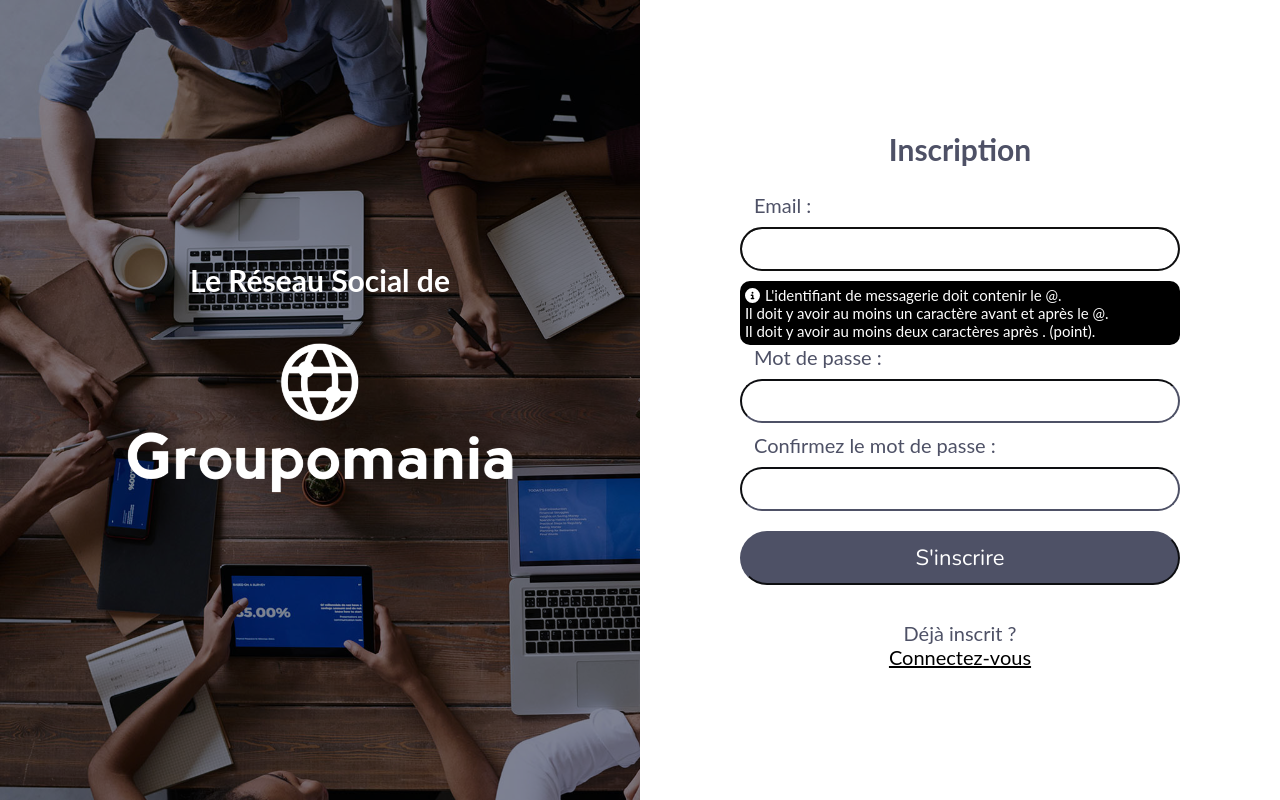
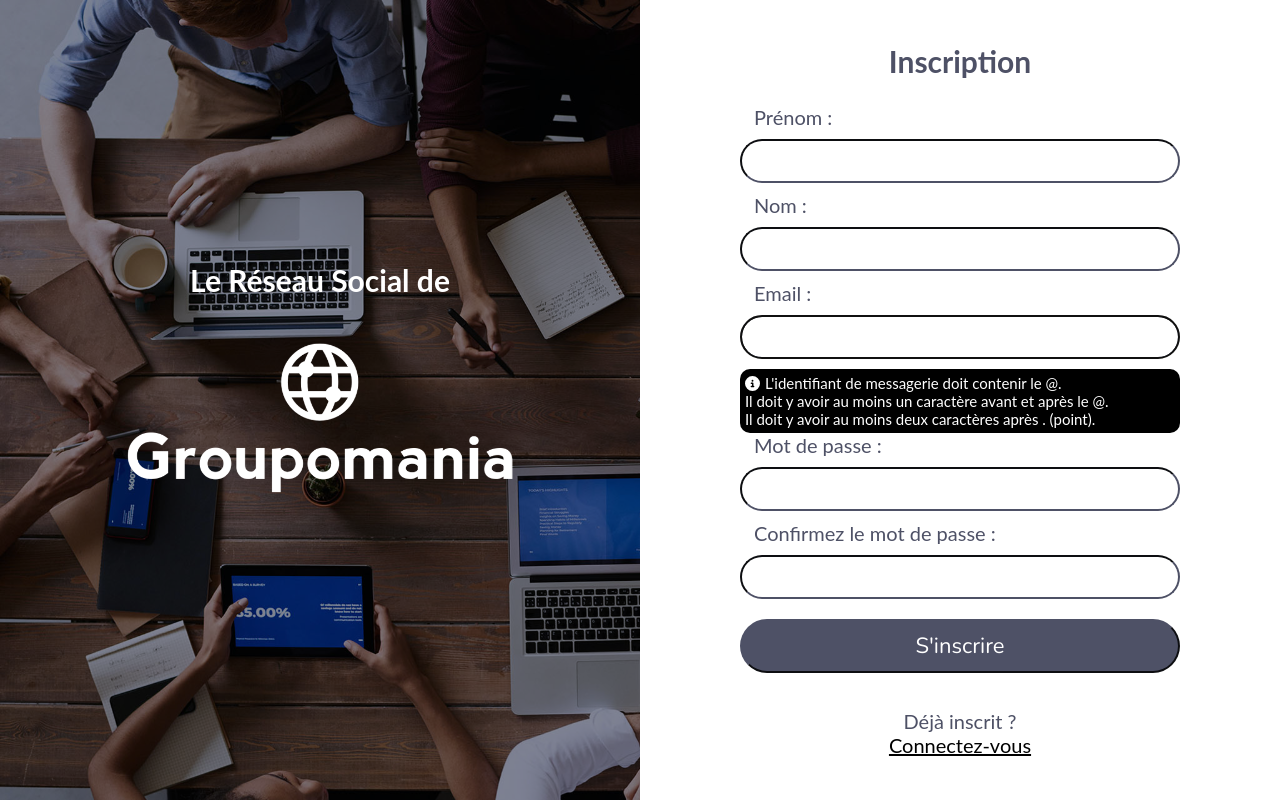
Before and after one commit to Flore-06/P7-Groupomania, a React (Create React App) app in the folder frontend/: page /register in a window 1280 px wide. Built offline with nearby package versions, Linux system fonts and the light colour scheme.

Commit message:
ajout dans le register du prénom et nom

```diff
--- a/frontend/src/components/Register.js
+++ b/frontend/src/components/Register.js
@@ -3,14 +3,27 @@ import { faCheck, faTimes, faInfoCircle } from "@fortawesome/free-solid-svg-icon
 import { FontAwesomeIcon } from "@fortawesome/react-fontawesome";
 import axios from '../api/axios';
 import { Link } from "react-router-dom";
+import { text } from "@fortawesome/fontawesome-svg-core";
 
+const NAME_REGEX = /^[a-zA-ZàáâäãåąčćęèéêëėįìíîïłńòóôöõøùúûüųūÿýżźñçčšžÀÁÂÄÃÅĄĆČĖĘÈÉÊËÌÍÎÏĮŁŃÒÓÔÖÕØÙÚÛÜŲŪŸÝŻŹÑßÇŒÆČŠŽ∂ð ,.'-]+$/u;
+const SURNAME_REGEX = /^[a-zA-ZàáâäãåąčćęèéêëėįìíîïłńòóôöõøùúûüųūÿýżźñçčšžÀÁÂÄÃÅĄĆČĖĘÈÉÊËÌÍÎÏĮŁŃÒÓÔÖÕØÙÚÛÜŲŪŸÝŻŹÑßÇŒÆČŠŽ∂ð ,.'-]+$/u;
 const EMAIL_REGEX = /^[\w-\.]+@([\w-]+\.)+[\w-]{2,4}$/;
 const PWD_REGEX = /^(?=.*[a-z])(?=.*[A-Z])(?=.*[0-9])(?=.*[!@#$%]).{8,24}$/;
 const REGISTER_URL = 'auth/signup';
 
 const Register = () => {
+    const nameRef = useRef();
+    const surnameRef = useRef();
     const emailRef = useRef();
     const errRef = useRef();
+
+    const [name, setName] = useState('');
+    const [validName, setValidName] = useState(false);
+    const [nameFocus, setNameFocus] = useState(false);
+
+    const [surname, setSurname] = useState('');
+    const [validSurname, setValidSurname] = useState(false);
+    const [surnameFocus, setSurnameFocus] = useState(false);
 
     const [email, setEmail] = useState('');
     const [validEmail, setValidEmail] = useState(false);
@@ -28,8 +41,24 @@ const Register = () => {
     const [success, setSuccess] = useState(false);
 
     useEffect(() => {
+        nameRef.current.focus();
+    }, [])
+
+    useEffect(() => {
+        surnameRef.current.focus();
+    }, [])
+
+    useEffect(() => {
         emailRef.current.focus();
     }, [])
+
+    useEffect(() => {
+        setValidEmail(NAME_REGEX.test(email));
+    }, [email])
+
+    useEffect(() => {
+        setValidEmail(SURNAME_REGEX.test(email));
+    }, [email])
 
     useEffect(() => {
         setValidEmail(EMAIL_REGEX.test(email));
@@ -42,20 +71,22 @@ const Register = () => {
 
     useEffect(() => {
         setErrMsg('');
-    }, [email, password, matchPwd])
+    }, [name, surname, email, password, matchPwd])
 
     const handleSubmit = async (e) => {
         e.preventDefault();
         // if button enabled with JS hack
         const v1 = EMAIL_REGEX.test(email);
-        const v2 = PWD_REGEX.test(password);
-        if (!v1 || !v2) {
+        const v2 = EMAIL_REGEX.test(email);
+        const v3 = EMAIL_REGEX.test(email);
+        const v4 = PWD_REGEX.test(password);
+        if (!v1 || !v2 || !v3 || !v4) {
             setErrMsg("Invalid Entry");
             return;
         }
         try {
             const response = await axios.post(REGISTER_URL,
-                JSON.stringify({ email, password }),
+                JSON.stringify({ name, surname, email, password }),
                 {
                     headers: { 'Content-Type': 'application/json' },
                     withCredentials: true
@@ -66,6 +97,8 @@ const Register = () => {
             //console.log(JSON.stringify(response))
             setSuccess(true);
             //clear state and controlled inputs
+            setName('');
+            setSurname('');
             setEmail('');
             setPwd('');
             setMatchPwd('');
@@ -102,6 +135,51 @@ const Register = () => {
                         <h1 class="form-title">Inscription</h1>
                         <form onSubmit={handleSubmit}>
 
+                            <label htmlFor="name">
+                                Prénom :
+                                <FontAwesomeIcon icon={faCheck} className={validName ? "valid" : "hide"} />
+                                <FontAwesomeIcon icon={faTimes} className={validName || !name ? "hide" : "invalid"} />
+                            </label>
+                            <input
+                                type="text"
+                                id="name"
+                                ref={nameRef}
+                                autoComplete="off"
+                                onChange={(e) => setName(e.target.value)}
+                                value={text}
+                                required
+                                aria-invalid={validEmail ? "false" : "true"}
+                                aria-describedby="namenote"
+                                onFocus={() => setNameFocus(true)}
+                                onBlur={() => setNameFocus(false)}
+                            />
+                            <p id="namenote" className={nameFocus && !validName ? "instructions" : "offscreen"}>
+                                <FontAwesomeIcon icon={faInfoCircle} />
+                                Le Prénom doit contenir que des lettres.
+                            </p>
+
+                            <label htmlFor="surname">
+                                Nom :
+                                <FontAwesomeIcon icon={faCheck} className={validSurname ? "valid" : "hide"} />
+                                <FontAwesomeIcon icon={faTimes} className={validSurname || !surname ? "hide" : "invalid"} />
+                            </label>
+                            <input
+                                type="text"
+                                id="surname"
+                                ref={surnameRef}
+                                autoComplete="off"
+                                onChange={(e) => setSurname(e.target.value)}
+                                value={text}
+                                required
+                                aria-invalid={validSurname ? "false" : "true"}
+                                aria-describedby="surnamenote"
+                                onFocus={() => setSurnameFocus(true)}
+                                onBlur={() => setSurnameFocus(false)}
+                            />
+                            <p id="surnamenote" className={surnameFocus && !validSurname ? "instructions" : "offscreen"}>
+                                <FontAwesomeIcon icon={faInfoCircle} />
+                                Le Nom doit contenir que des lettres.
+                            </p>
 
                             <label htmlFor="email">
                                 Email :
```
